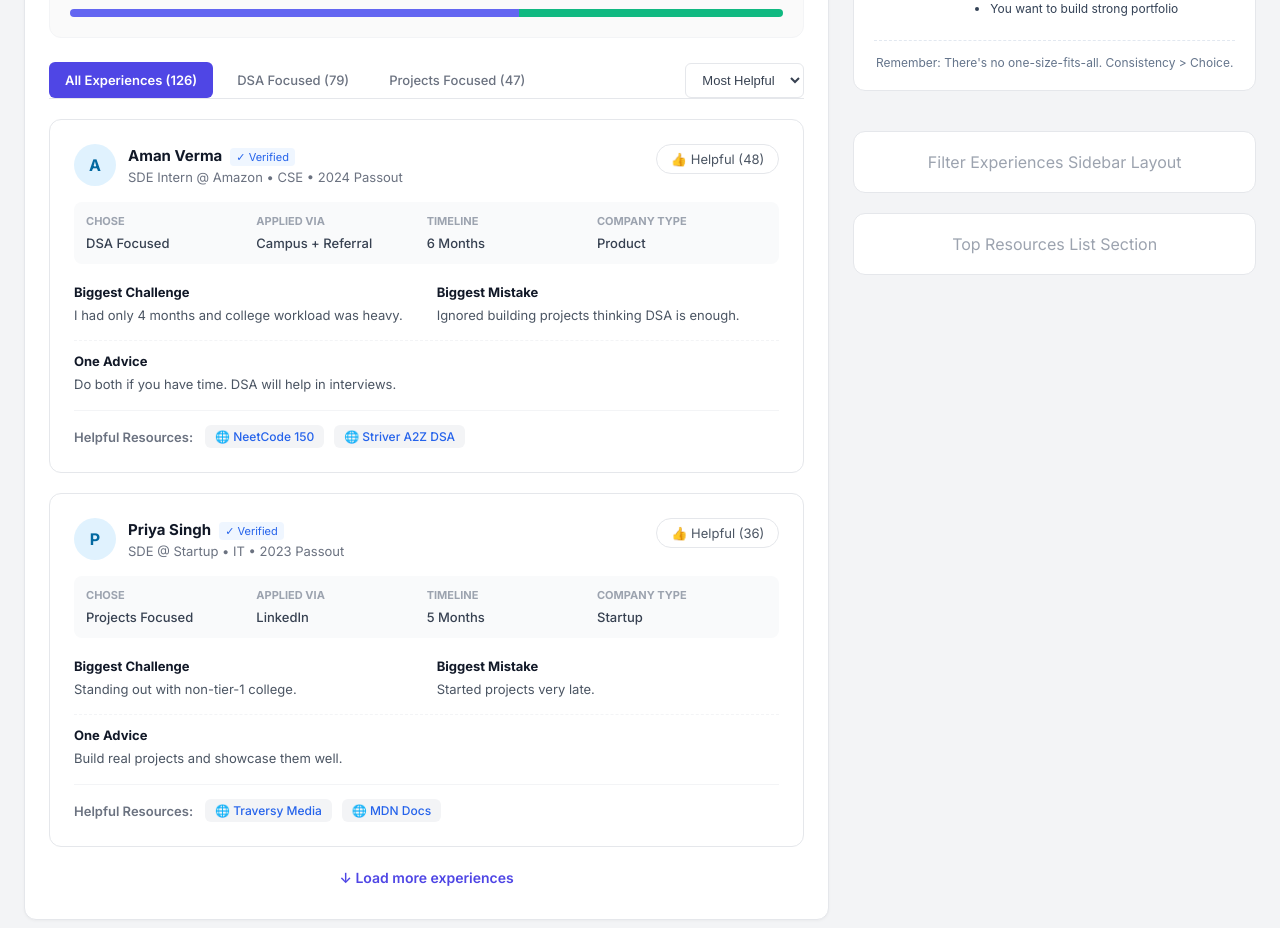
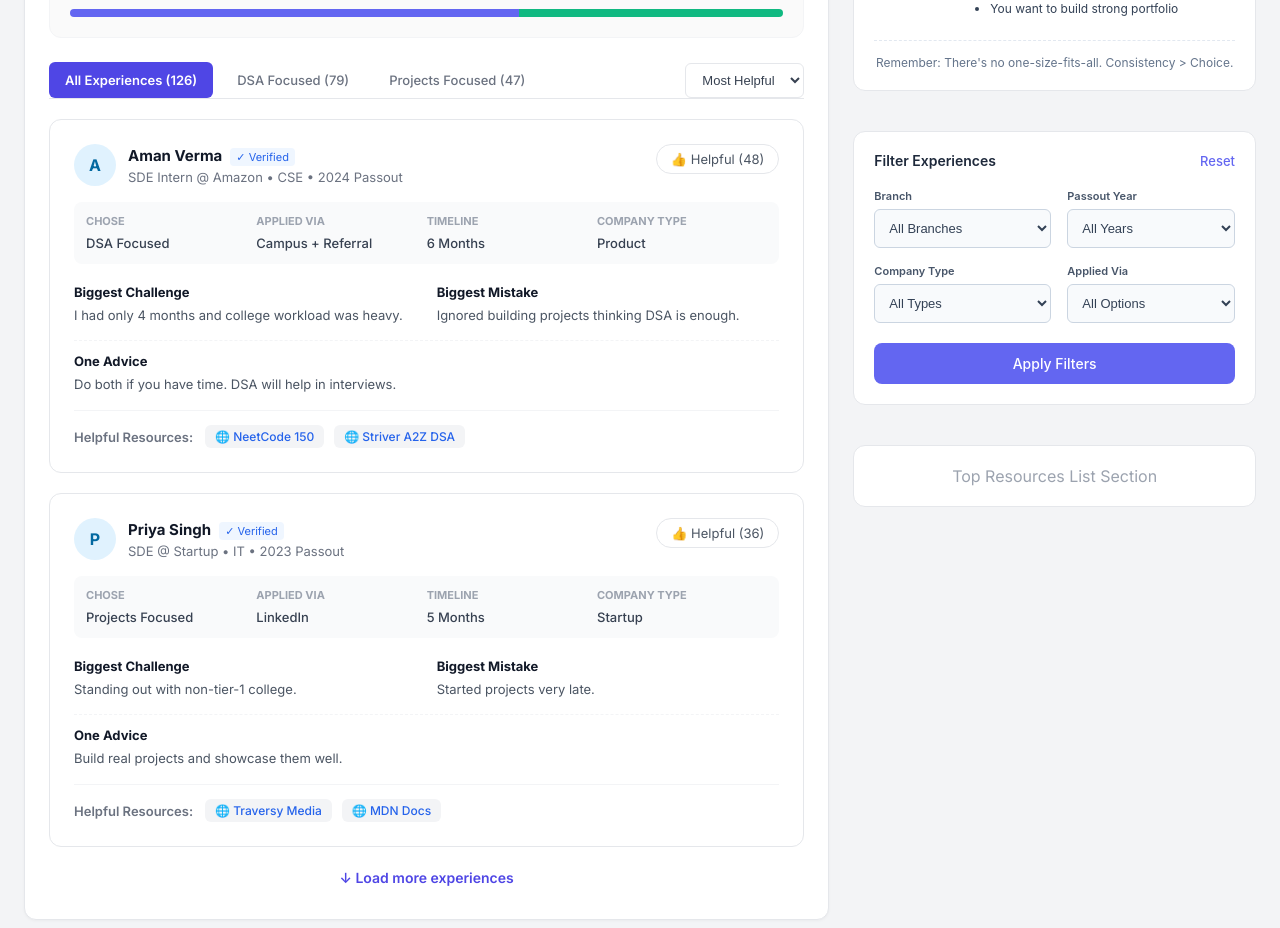
Before and after one commit to Shital-3/Dilemmo, a React (Vite) app in the folder frontend/: page /dilemma/1 in a window 1280 px wide. Shown: the part 1240-2168 px from the top of the page. Built offline with nearby package versions, Linux system fonts and the light colour scheme.

Commit message:
Build out Filters component with select and apply button

```diff
--- /dev/null
+++ b/frontend/src/pages/DilemmaDetails/Filters/ApplyButton.jsx
@@ -0,0 +1,11 @@
+import React from 'react';
+
+const ApplyButton = ({ onClick }) => {
+  return (
+    <button className="btn-apply-filters" onClick={onClick}>
+      Apply Filters
+    </button>
+  );
+};
+
+export default ApplyButton;
--- /dev/null
+++ b/frontend/src/pages/DilemmaDetails/Filters/FilterSelect.jsx
@@ -0,0 +1,16 @@
+import React from 'react';
+
+const FilterSelect = ({ label, options, value, onChange }) => {
+  return (
+    <div className="filter-select-group">
+      <label>{label}</label>
+      <select value={value} onChange={(e) => onChange(e.target.value)}>
+        {options.map((opt, i) => (
+          <option key={i} value={opt}>{opt}</option>
+        ))}
+      </select>
+    </div>
+  );
+};
+
+export default FilterSelect;
--- a/frontend/src/pages/DilemmaDetails/Filters/Filters.css
+++ b/frontend/src/pages/DilemmaDetails/Filters/Filters.css
@@ -1 +1,69 @@
-.filter-sidebar-placeholder { padding: 20px; border: 1px solid #e5e7eb; border-radius: 12px; text-align: center; color: #9ca3af; }
+.filters-card {
+  background: #ffffff;
+  border: 1px solid #e2e8f0;
+  border-radius: 12px;
+  padding: 24px;
+  margin-bottom: 20px;
+  font-family: -apple-system, BlinkMacSystemFont, "Segoe UI", Roboto, sans-serif;
+}
+.filters-header {
+  display: flex;
+  justify-content: space-between;
+  align-items: center;
+  margin-bottom: 20px;
+}
+.filters-header h3 {
+  margin: 0;
+  font-size: 14px;
+  color: #1e293b;
+  font-weight: 600;
+}
+.btn-reset {
+  background: none;
+  border: none;
+  color: #6366f1;
+  font-size: 13px;
+  cursor: pointer;
+  font-weight: 500;
+}
+.filters-grid {
+  display: grid;
+  grid-template-columns: 1fr 1fr;
+  gap: 16px;
+  margin-bottom: 20px;
+}
+.filter-select-group {
+  display: flex;
+  flex-direction: column;
+  gap: 6px;
+}
+.filter-select-group label {
+  font-size: 11px;
+  font-weight: 600;
+  color: #475569;
+}
+.filter-select-group select {
+  padding: 10px;
+  border: 1px solid #cbd5e1;
+  border-radius: 6px;
+  background-color: #f8fafc;
+  color: #334155;
+  font-size: 13px;
+  outline: none;
+  cursor: pointer;
+}
+.btn-apply-filters {
+  width: 100%;
+  padding: 12px;
+  background-color: #6366f1;
+  color: #ffffff;
+  border: none;
+  border-radius: 8px;
+  font-weight: 500;
+  font-size: 14px;
+  cursor: pointer;
+  transition: background 0.2s;
+}
+.btn-apply-filters:hover {
+  background-color: #4f46e5;
+}
--- a/frontend/src/pages/DilemmaDetails/Filters/Filters.jsx
+++ b/frontend/src/pages/DilemmaDetails/Filters/Filters.jsx
@@ -1,5 +1,43 @@
-import React from 'react';
+import React, { useState } from 'react';
+import FilterSelect from './FilterSelect';
+import ApplyButton from './ApplyButton';
+import { filterOptions } from '../filterOptions';
 import './Filters.css';
 
-const Filters = () => <div className="filter-sidebar-placeholder">Filter Experiences Sidebar Layout</div>;
+const Filters = () => {
+  const [branch, setBranch] = useState('All Branches');
+  const [year, setYear] = useState('All Years');
+  const [company, setCompany] = useState('All Types');
+  const [appliedVia, setAppliedVia] = useState('All Options');
+
+  const handleReset = () => {
+    setBranch('All Branches');
+    setYear('All Years');
+    setCompany('All Types');
+    setAppliedVia('All Options');
+  };
+
+  const handleApply = () => {
+    console.log({ branch, year, company, appliedVia });
+  };
+
+  return (
+    <div className="filters-card">
+      <div className="filters-header">
+        <h3>Filter Experiences</h3>
+        <button className="btn-reset" onClick={handleReset}>Reset</button>
+      </div>
+
+      <div className="filters-grid">
+        <FilterSelect label="Branch" options={filterOptions.branches} value={branch} onChange={setBranch} />
+        <FilterSelect label="Passout Year" options={filterOptions.passoutYears} value={year} onChange={setYear} />
+        <FilterSelect label="Company Type" options={filterOptions.companyTypes} value={company} onChange={setCompany} />
+        <FilterSelect label="Applied Via" options={filterOptions.appliedVia} value={appliedVia} onChange={setAppliedVia} />
+      </div>
+
+      <ApplyButton onClick={handleApply} />
+    </div>
+  );
+};
+
 export default Filters;
--- /dev/null
+++ b/frontend/src/pages/DilemmaDetails/Filters/index.js
@@ -0,0 +1 @@
+export { default } from './Filters';
--- /dev/null
+++ b/frontend/src/pages/DilemmaDetails/filterOptions.js
@@ -0,0 +1,6 @@
+export const filterOptions = {
+  branches: ["All Branches", "Computer Science", "Information Technology", "Electronics"],
+  passoutYears: ["All Years", "2026", "2025", "2024", "2023"],
+  companyTypes: ["All Types", "Product", "Startup", "Service"],
+  appliedVia: ["All Options", "Campus + Referral", "LinkedIn", "Off-Campus"]
+};
```
